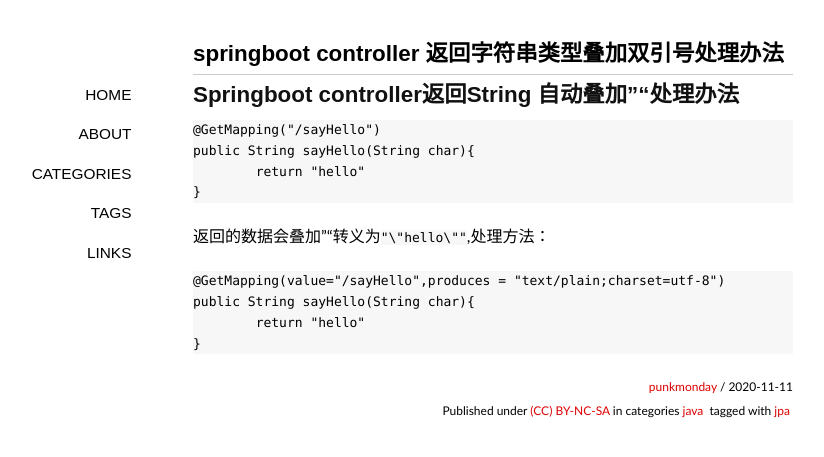
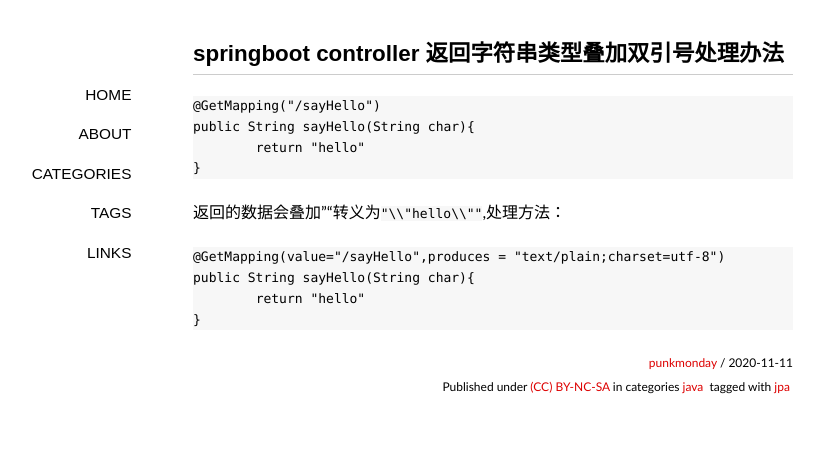
Before and after one commit to punkmonday/punkmonday.github.io, a Jekyll site: the page built from _posts/2020-11-11-response-string.md, in a window 1280 px wide. Shown: the top 457 px of the page, without its empty margins (147-971 px from the left). Built offline with Jekyll 4.4.1, drawn with Linux system fonts in a browser that asks for light colours; some web fonts are replaced; comment, search, counter and statistics services are not loaded.

Commit message:
Update 2020-11-11-response-string.md

````diff
--- a/_posts/2020-11-11-response-string.md
+++ b/_posts/2020-11-11-response-string.md
@@ -8,8 +8,6 @@
   - java
 title: springboot controller 返回字符串类型叠加双引号处理办法
 ---
-## Springboot controller返回String 自动叠加""处理办法
-
 ```
 @GetMapping("/sayHello")
 public String sayHello(String char){
@@ -17,7 +15,7 @@
 }
 ```
 
-返回的数据会叠加""转义为`"\"hello\""`,处理方法：
+返回的数据会叠加""转义为`"\\"hello\\""`,处理方法：
 
 ```
 @GetMapping(value="/sayHello",produces = "text/plain;charset=utf-8")
````
